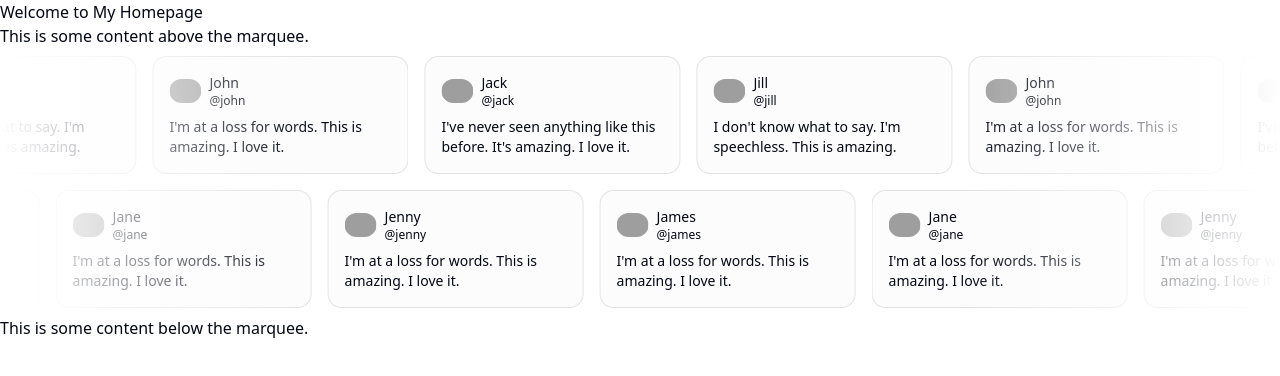
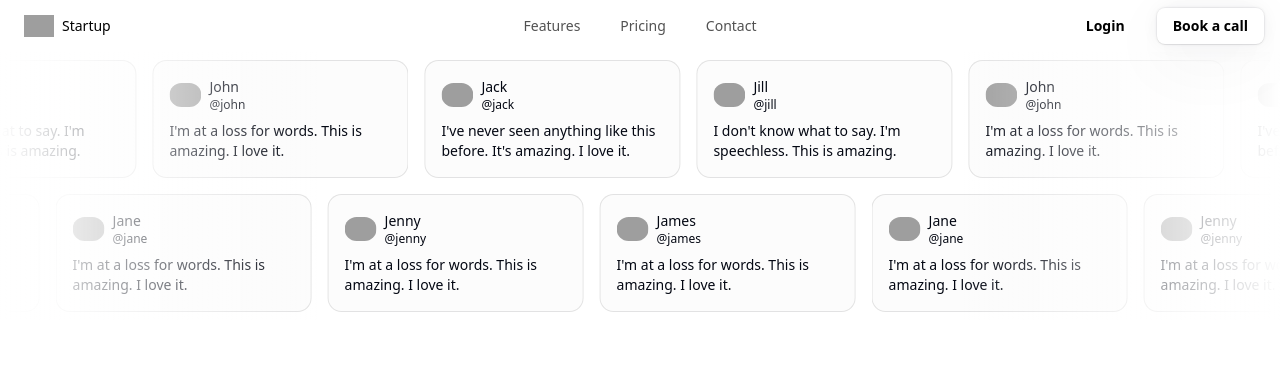
Before and after one commit to prajwalom/zerodha-clone-nextjs, a Next.js app: page / in a window 1280 px wide. Shown: the top 376 px of the page. Built offline with nearby package versions, Linux system fonts and the light colour scheme; grey boxes are pictures that could not be loaded.

Commit message:
added resizable nabar

```diff
--- a/src/app/page.tsx
+++ b/src/app/page.tsx
@@ -1,18 +1,14 @@
-import { cn } from "@/lib/utils";
-import { Marquee } from "@/components/magicui/marquee";
+
 import { MarqueeDemo } from "@/components/magicui/marquee";
+import { NavbarDemo } from "@/components/ui/resizable-navbar";
+
+import React, { useRef, useState } from "react";
 
 export default function HomePage() {
   return (
     <div>
-      {/* Other content of your HomePage can go here */}
-      <h1>Welcome to My Homepage</h1>
-      <p>This is some content above the marquee.</p>
-
-      {/* Add the MarqueeDemo component */}
+      <NavbarDemo/>
       <MarqueeDemo />
-
-      <p>This is some content below the marquee.</p>
     </div>
   );
 }
--- a/src/components/ui/resizable-navbar.tsx
+++ b/src/components/ui/resizable-navbar.tsx
@@ -286,3 +286,83 @@ export const NavbarButton = ({
     </Tag>
   );
 };
+
+export function NavbarDemo() {
+  const navItems = [
+    {
+      name: "Features",
+      link: "#features",
+    },
+    {
+      name: "Pricing",
+      link: "#pricing",
+    },
+    {
+      name: "Contact",
+      link: "#contact",
+    },
+  ];
+
+  const [isMobileMenuOpen, setIsMobileMenuOpen] = useState(false);
+
+  return (
+    <div className="relative w-full">
+      <Navbar>
+        {/* Desktop Navigation */}
+        <NavBody>
+          <NavbarLogo />
+          <NavItems items={navItems} />
+          <div className="flex items-center gap-4">
+            <NavbarButton variant="secondary">Login</NavbarButton>
+            <NavbarButton variant="primary">Book a call</NavbarButton>
+          </div>
+        </NavBody>
+
+        {/* Mobile Navigation */}
+        <MobileNav>
+          <MobileNavHeader>
+            <NavbarLogo />
+            <MobileNavToggle
+              isOpen={isMobileMenuOpen}
+              onClick={() => setIsMobileMenuOpen(!isMobileMenuOpen)}
+            />
+          </MobileNavHeader>
+
+          <MobileNavMenu
+            isOpen={isMobileMenuOpen}
+            onClose={() => setIsMobileMenuOpen(false)}
+          >
+            {navItems.map((item, idx) => (
+              <a
+                key={`mobile-link-${idx}`}
+                href={item.link}
+                onClick={() => setIsMobileMenuOpen(false)}
+                className="relative text-neutral-600 dark:text-neutral-300"
+              >
+                <span className="block">{item.name}</span>
+              </a>
+            ))}
+            <div className="flex w-full flex-col gap-4">
+              <NavbarButton
+                onClick={() => setIsMobileMenuOpen(false)}
+                variant="primary"
+                className="w-full"
+              >
+                Login
+              </NavbarButton>
+              <NavbarButton
+                onClick={() => setIsMobileMenuOpen(false)}
+                variant="primary"
+                className="w-full"
+              >
+                Book a call
+              </NavbarButton>
+            </div>
+          </MobileNavMenu>
+        </MobileNav>
+      </Navbar>
+
+      {/* Navbar */}
+    </div>
+  );
+}
```
